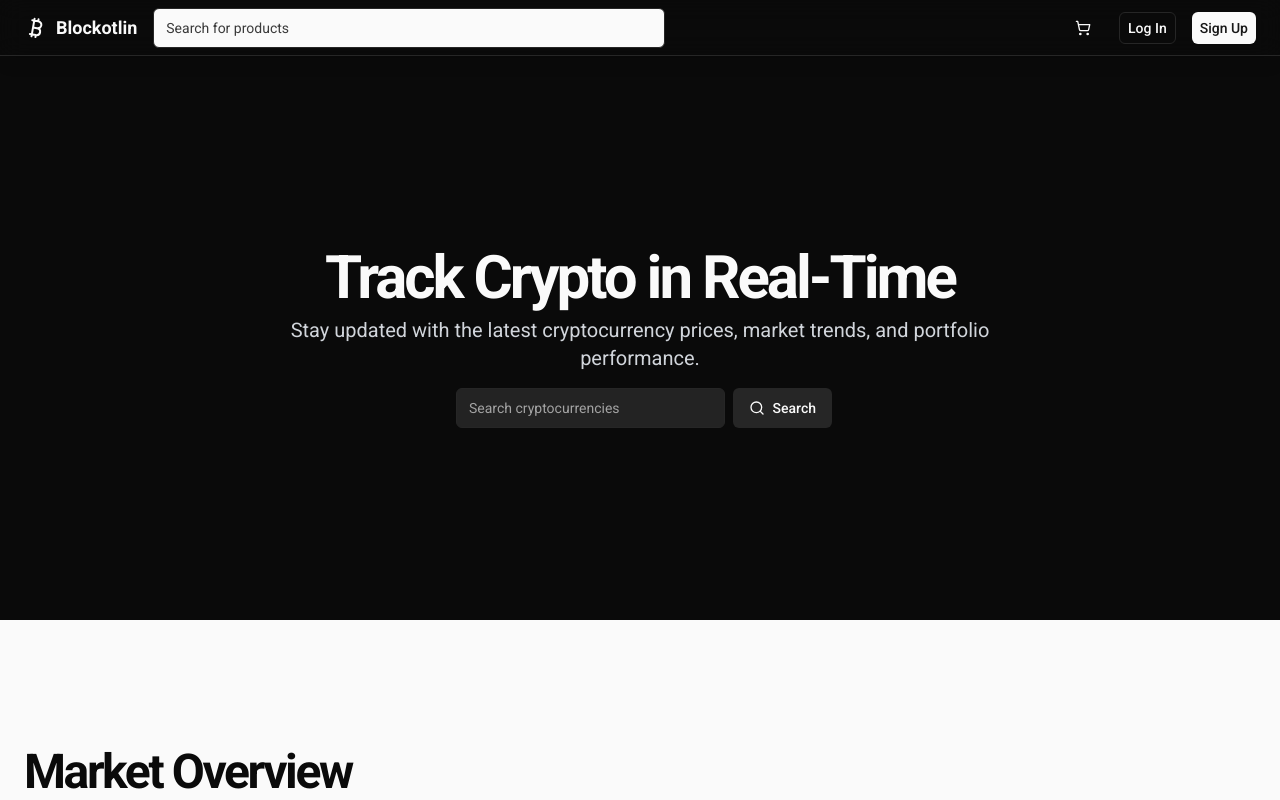
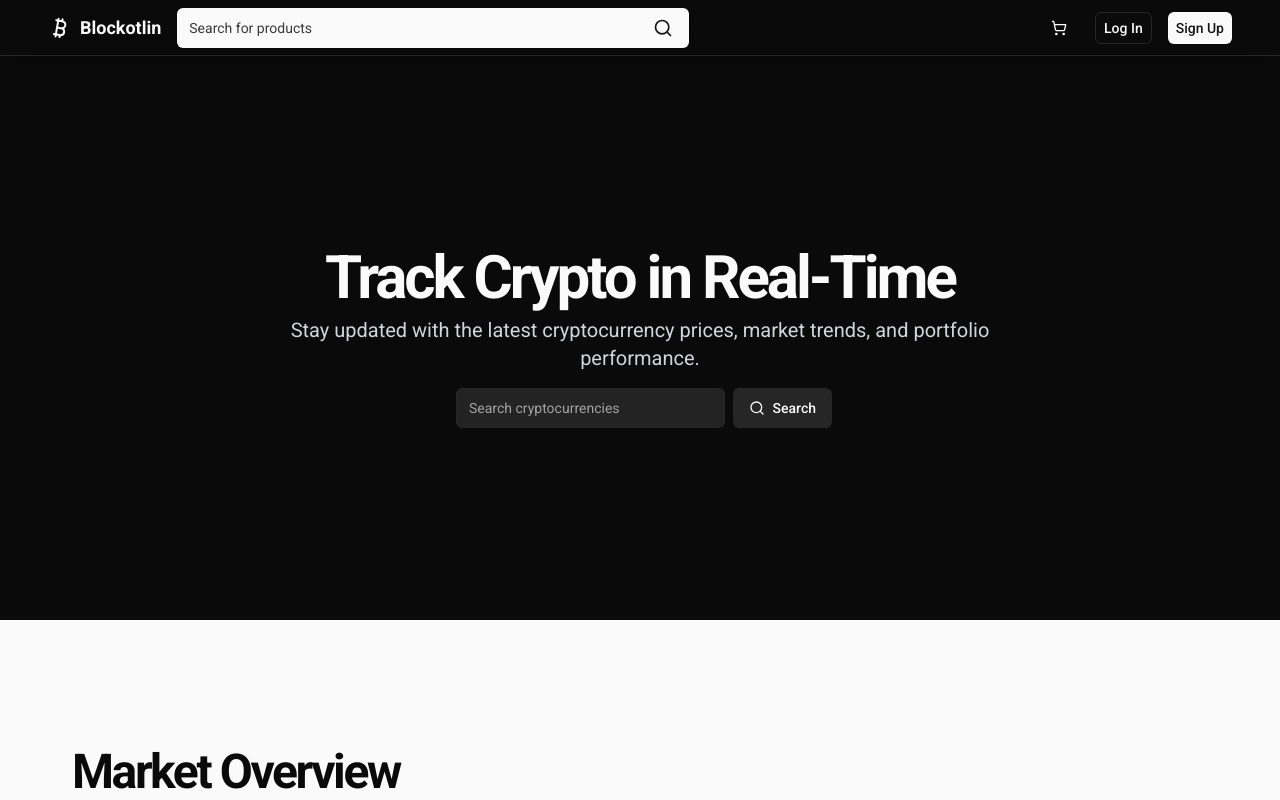
Before and after one commit to ViniciusCestarii/blockotlin-ui, a Next.js app: page / in a window 1280 px wide. Shown: the top 800 px of the page. Built offline with nearby package versions, Linux system fonts and the light colour scheme; no server answers.

Commit message:
improve search and screen size

```diff
--- a/src/app/(main)/search-product.tsx
+++ b/src/app/(main)/search-product.tsx
@@ -1,12 +1,15 @@
 'use client'
 
+import { Button } from '@/components/ui/button'
 import { Input } from '@/components/ui/input'
+import { cn } from '@/lib/utils'
+import { Search } from 'lucide-react'
 import { usePathname, useSearchParams, useRouter } from 'next/navigation'
 import React from 'react'
 
 interface SearchProductProps extends React.HTMLAttributes<HTMLFormElement> {}
 
-const SearchProduct = (props: SearchProductProps) => {
+const SearchProduct = ({ className, ...props }: SearchProductProps) => {
   const router = useRouter()
   const pathname = usePathname()
   const searchParams = useSearchParams()
@@ -31,7 +34,14 @@ const SearchProduct = (props: SearchProductProps) => {
   }
 
   return (
-    <form {...props} onSubmit={handleSubmit}>
+    <form
+      {...props}
+      onSubmit={handleSubmit}
+      className={cn(
+        'flex ring-offset-background focus-within:outline-none focus-within:ring-2 focus-within:ring-ring focus-within:ring-offset-2 rounded-md',
+        className,
+      )}
+    >
       <label htmlFor="search" className="sr-only">
         Search for products
       </label>
@@ -41,8 +51,12 @@ const SearchProduct = (props: SearchProductProps) => {
         value={search}
         onChange={(e) => setSearch(e.target.value)}
         placeholder="Search for products"
-        className="w-full bg-primary text-background placeholder:text-background/80"
+        className="flex-1 bg-primary text-background placeholder:text-background/80 border-none rounded-r-none focus-visible:ring-0"
       />
+      <Button type="submit" className="rounded-l-none">
+        <span className="sr-only">Search</span>
+        <Search className="size-5" />
+      </Button>
     </form>
   )
 }
--- a/tailwind.config.ts
+++ b/tailwind.config.ts
@@ -13,8 +13,8 @@ const config: Config = {
         sm: '40em',
         md: '48em',
         lg: '64em',
-        xl: '80em',
-      }
+        xl: '74em',
+      },
     },
     extend: {
       screens: {
```
